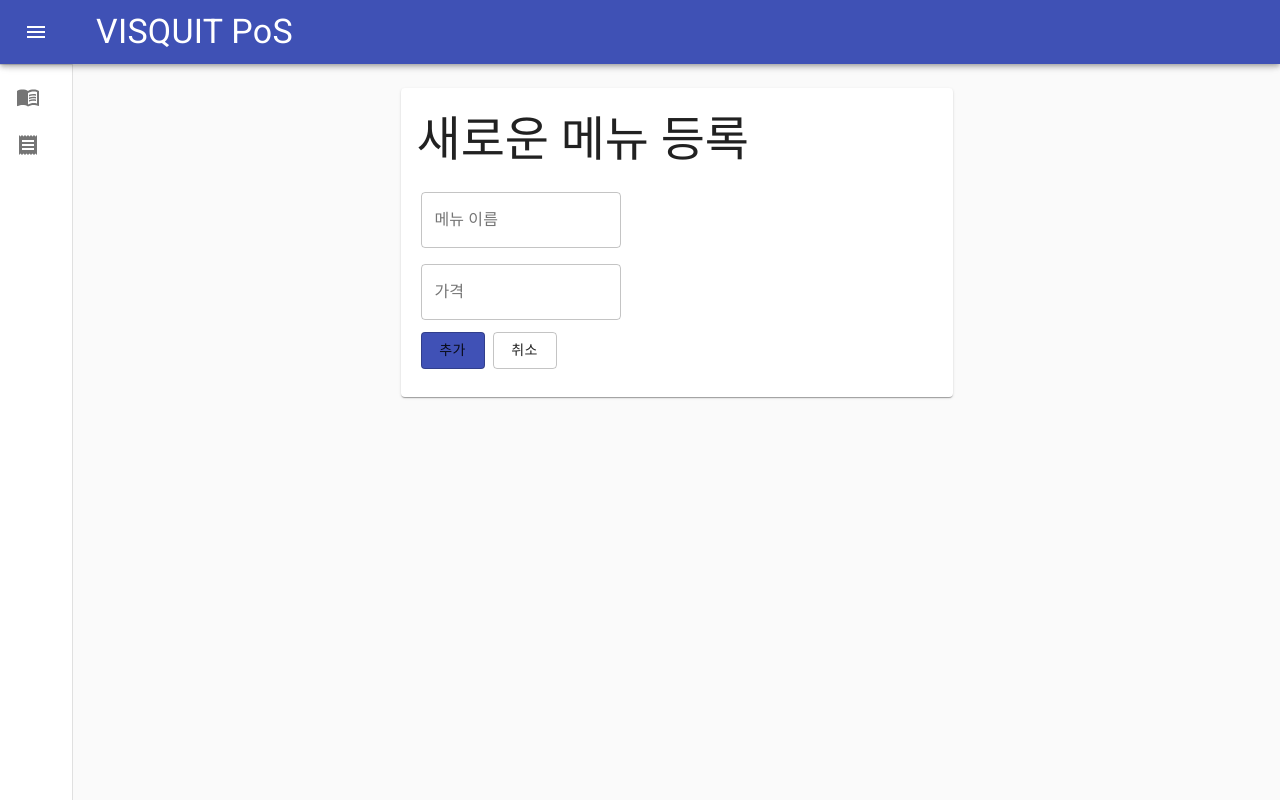
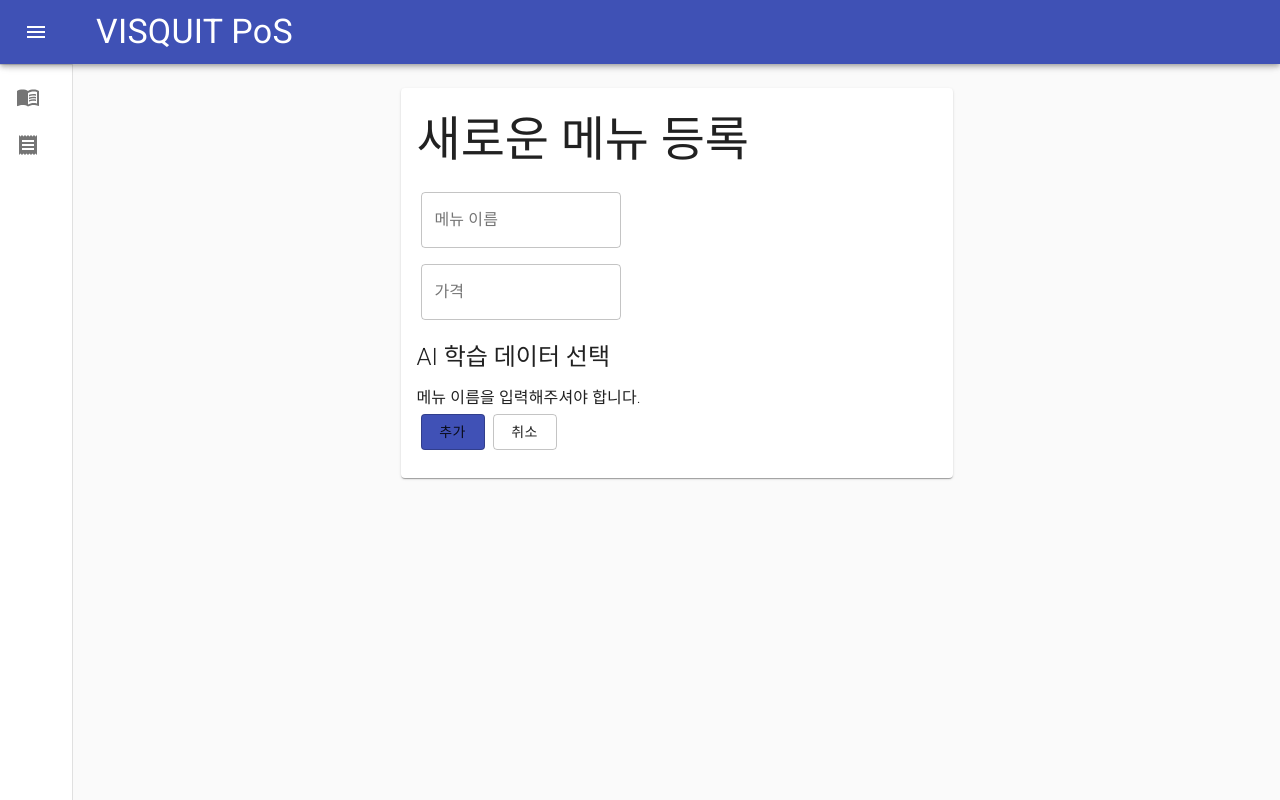
Before and after one commit to FallenMapoBridge/visquit-frontend, a React app: page /menu/edit/new in a window 1280 px wide. Built offline with nearby package versions, Linux system fonts and the light colour scheme.

Commit message:
[v1.1.5] - added title for permute list part

```diff
--- a/src/components/common/content/MenuEditContent/MenuEditContent.js
+++ b/src/components/common/content/MenuEditContent/MenuEditContent.js
@@ -1,5 +1,6 @@
 import React from 'react'
 import { withRouter } from 'react-router-dom'
+import clsx from 'clsx'
 
 import Paper from '@material-ui/core/Paper'
 import Typography from '@material-ui/core/Typography'
@@ -18,9 +19,14 @@ const useStyles = makeStyles(theme => ({
   root: {
     padding: theme.spacing(3, 2)
   },
-  title: {
+  permute: {
+    fontWeight: 300,
+    marginTop: '1.3rem',
+    marginBottom: '0.8rem',
+  },
+  permuteMessage: {
     fontWeight: 200,
-    marginBottom: '1.5rem'
+    marginBotton: '0.8rem',
   },
   textField: {
     marginLeft: theme.spacing(0.5),
@@ -72,8 +78,15 @@ const MenuEditContent = (props) => {
         value={props.menuPrice}
         onChange={props.handleInputChange('menuPrice')}
       />
+      <Typography
+        variant="h5"
+        className={classes.permute}
+      >
+        AI 학습 데이터 선택
+      </Typography>
       {
-        (props.menuNameList.length > 0) && (
+        (props.menuNameList.length > 0)
+        ? (
             <FormGroup>
             {
               props.menuNameList.map((item, index) => {
@@ -86,6 +99,7 @@ const MenuEditContent = (props) => {
                       checked={item.checked}
                       value={index}
                       onChange={props.handleMenuNameCheckbox(index)}
+                      style={{ color: '#4051B6'}}
                     />
                   }
                   label={item.name}
@@ -93,6 +107,14 @@ const MenuEditContent = (props) => {
               )})
             }
             </FormGroup>
+          )
+        : (
+          <Typography
+            variant="body1"
+            className={classes.permuteMessage}
+          >
+            메뉴 이름을 입력해주셔야 합니다.
+          </Typography>
         )
       }
       {
```
Lines whose indentation alone changed are shown as unchanged.
